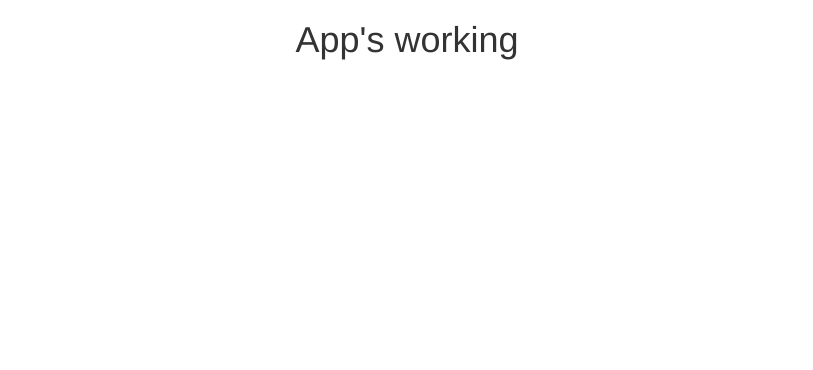
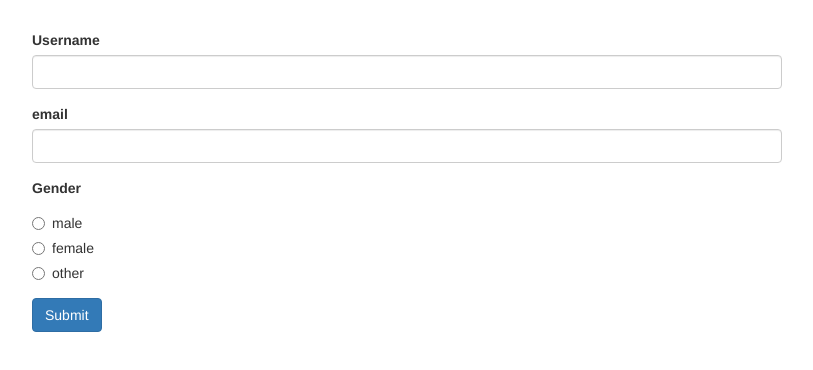
Before and after one commit to gaetanBloch/angular-forms-reactive, an Angular app: page / in a window 1280 px wide. Shown: the top 370 px of the page, without its empty margins (233-1046 px from the left). Built offline with nearby package versions, Linux system fonts and the light colour scheme.

Commit message:
Init Reactive Forms Application

```diff
--- a/src/app/app.component.css
+++ b/src/app/app.component.css
@@ -0,0 +1,3 @@
+.container {
+  margin-top: 30px;
+}
--- a/src/app/app.component.html
+++ b/src/app/app.component.html
@@ -1,5 +1,33 @@
-<div class="row">
-  <div class="col-xs-12">
-    <h1 class="text-center">App's working</h1>
+<div class="container">
+  <div class="row">
+    <div class="col-xs-12 col-sm-10 col-md-8 col-sm-offset-1 col-md-offset-2">
+      <form>
+        <div class="form-group">
+          <label for="username">Username</label>
+          <input type="text"
+                 id="username"
+                 class="form-control">
+        </div>
+        <div class="form-group">
+          <label for="email">email</label>
+          <input type="text"
+                 id="email"
+                 class="form-control">
+        </div>
+        <div class="form-group">
+          <label for="gender">Gender</label>
+          <div class="radio" id="gender" *ngFor="let gender of genders">
+            <label for="{{ gender }}">
+              <input type="radio"
+                     name="gender"
+                     id="{{ gender }}"
+                     [value]="gender">
+              {{ gender }}
+            </label>
+          </div>
+        </div>
+        <button class="btn btn-primary" type="submit">Submit</button>
+      </form>
+    </div>
   </div>
 </div>
--- a/src/app/app.component.ts
+++ b/src/app/app.component.ts
@@ -6,4 +6,5 @@ import { Component } from '@angular/core';
   styleUrls: ['./app.component.css']
 })
 export class AppComponent {
+  genders = ['male', 'female', 'other'];
 }
```
